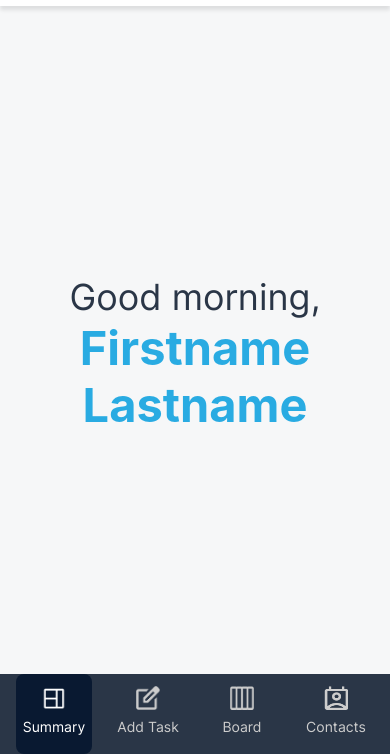
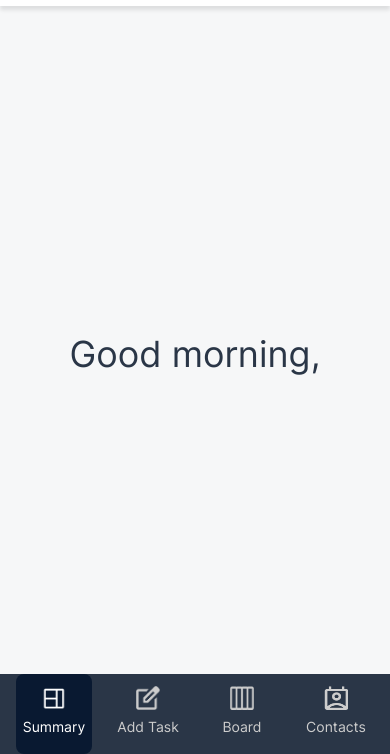
Before and after one commit to Saez24/join, a plain HTML site: page summary.html in a window 390 px wide. Shown: the part 90-844 px from the top of the page. Drawn offline with Linux system fonts and the light colour scheme; no server answers; a web font is replaced by a local one.

Commit message:
working on responsiv

```diff
--- a/scripts/singnedinuser.js
+++ b/scripts/singnedinuser.js
@@ -36,7 +36,6 @@ async function fetchUserData(email) {
             renderUserName(userNameData.name);
         } else {
             console.log('User name not found for email:', email);
-            renderUserName(null); // Pass null if no user is found
         }
     } catch (error) {
         console.error("Error fetching data:", error);
--- a/summary.html
+++ b/summary.html
@@ -6,7 +6,7 @@
     <meta name="viewport" content="width=device-width, initial-scale=1.0">
     <script src="./scripts/templates.js"></script>
     <script src="./scripts/summary.js"></script>
-    <!-- <script src="./scripts/singnedinuser.js"></script> -->
+    <script type="module" src="./scripts/singnedinuser.js"></script>
     <link rel="stylesheet" href="./styles/style_summary.css">
     <link rel="stylesheet" href="./styles/fonts.css">
     <title>Summary</title>
@@ -90,12 +90,12 @@
                 </div>
                 <div class="greeter-cont d-flex f-column j-center">
                     <p class="f-size-47" id="summaryGreeter">Good morning,</p>
-                    <span id="summaryUserName">Firstname Lastname</span>
+                    <span id="summaryUserName"></span>
                 </div>
             </div>
             <div class="d-flex f-column j-center a-center good-morning-cont" id="fade-out">
                 <p class="f-size-36" id="summaryGreeterResponsive">Good morning,</p>
-                <span class="span-responsive" id="summaryUserNameResponsive">Firstname Lastname</span>
+                <span class="span-responsive" id="summaryUserNameResponsive"></span>
             </div>
 
         </div>
```
